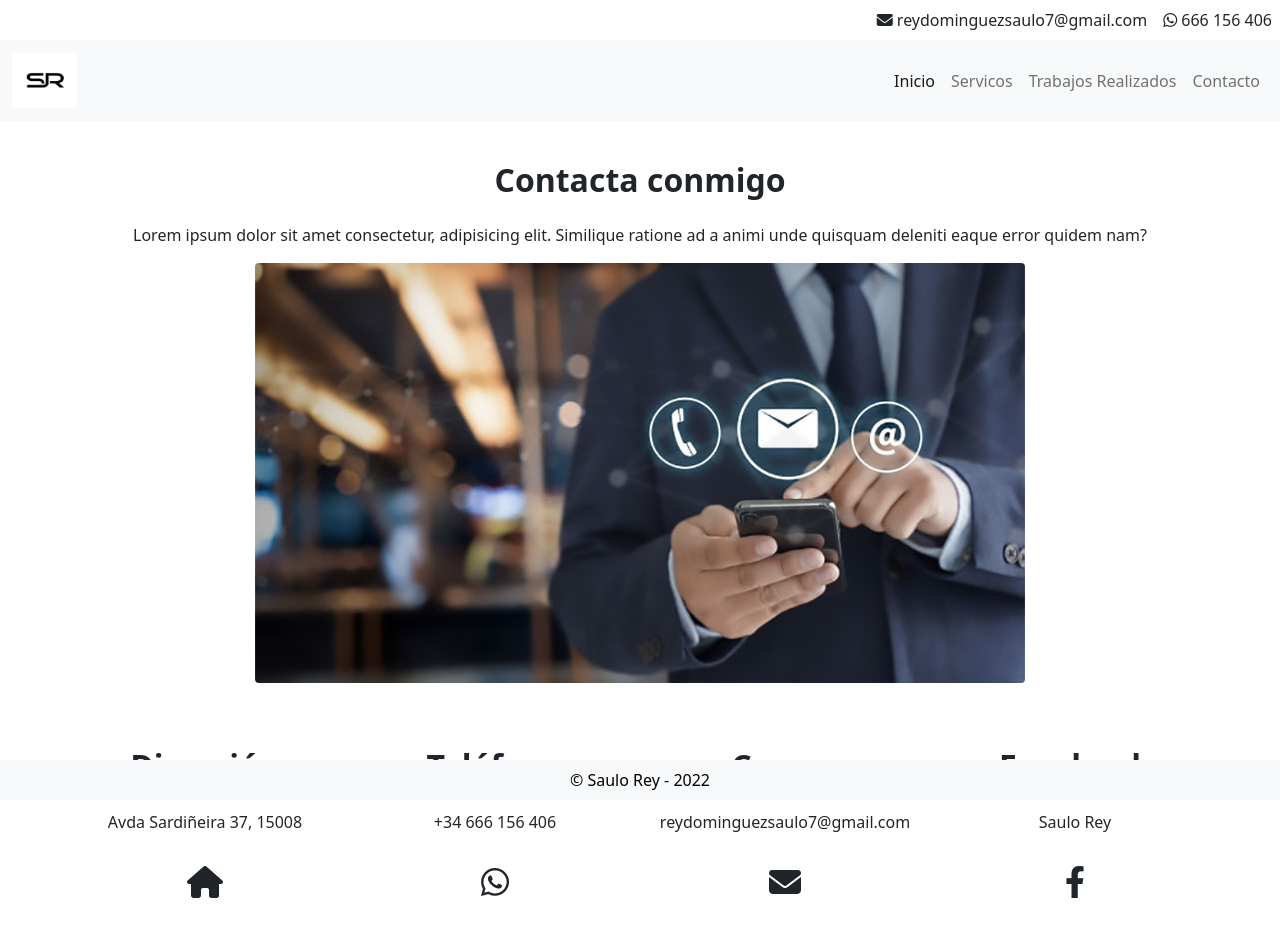
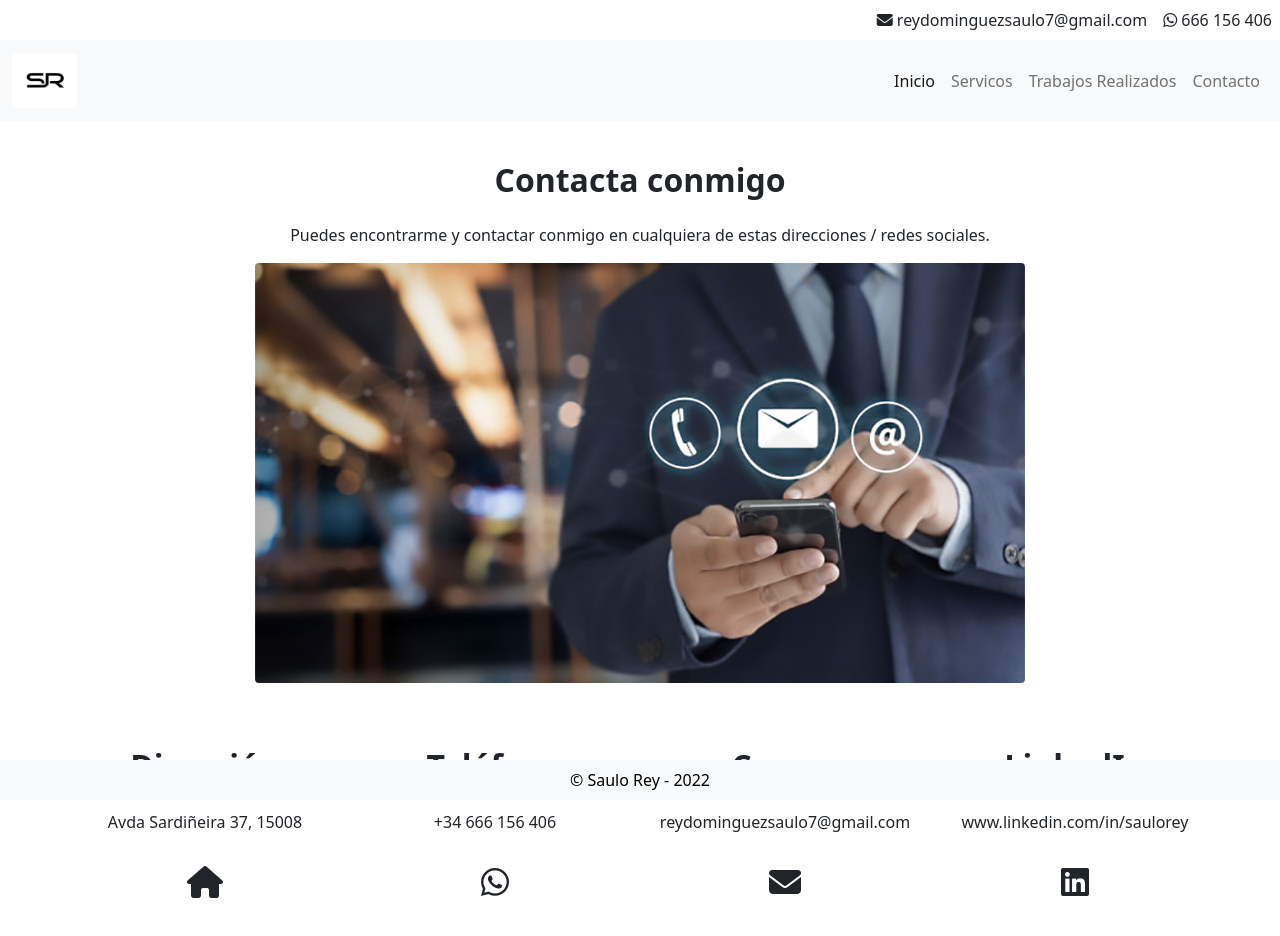
Before and after one commit to Saulo-cloud/SWP, an Angular app: page /contacto in a window 1280 px wide. Shown: the top 936 px of the page. Built offline with nearby package versions, Linux system fonts and the light colour scheme.

Commit message:
Cambio Facebook por LinkedIn

```diff
--- a/src/app/contacto/contacto.component.html
+++ b/src/app/contacto/contacto.component.html
@@ -1,7 +1,6 @@
 <div class="contacto p-4">
     <h2 class="text-center p-3"><strong>Contacta conmigo</strong></h2>
-    <p class="text-center">Lorem ipsum dolor sit amet consectetur, adipisicing elit. Similique ratione ad a animi unde
-        quisquam deleniti eaque error quidem nam?</p>
+    <p class="text-center">Puedes encontrarme y contactar conmigo en cualquiera de estas direcciones / redes sociales.</p>
 
     <img class="d-block mx-auto rounded" src="../../assets/img/contacto/contacto.jpg" alt="">
 
@@ -30,10 +29,10 @@
         </div>
 
         <div class="col-sm">
-            <h2 class="p-3"><strong>Facebook</strong></h2>
-            <a target="_blank" href="https://facebook.com" class="text-dark text-decoration-none">
-                Saulo Rey <br>
-                <i class="fa-brands fa-facebook-f fa-2xl p-5"></i>
+            <h2 class="p-3"><strong>LinkedIn</strong></h2>
+            <a target="_blank" href="https://linkedin.com" class="text-dark text-decoration-none">
+                www.linkedin.com/in/saulorey <br>
+                <i class="fa-brands fa-linkedin fa-2xl p-5"></i>
             </a>
         </div>
 
```
